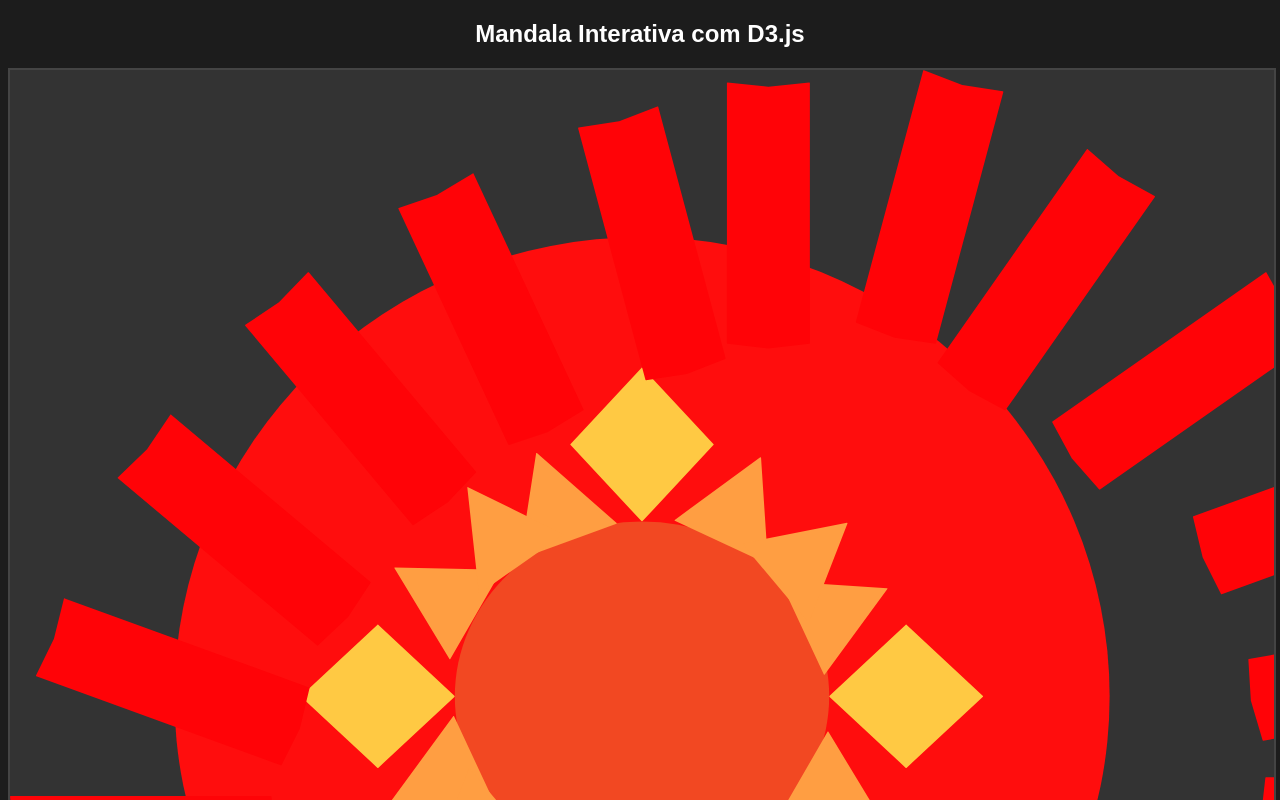
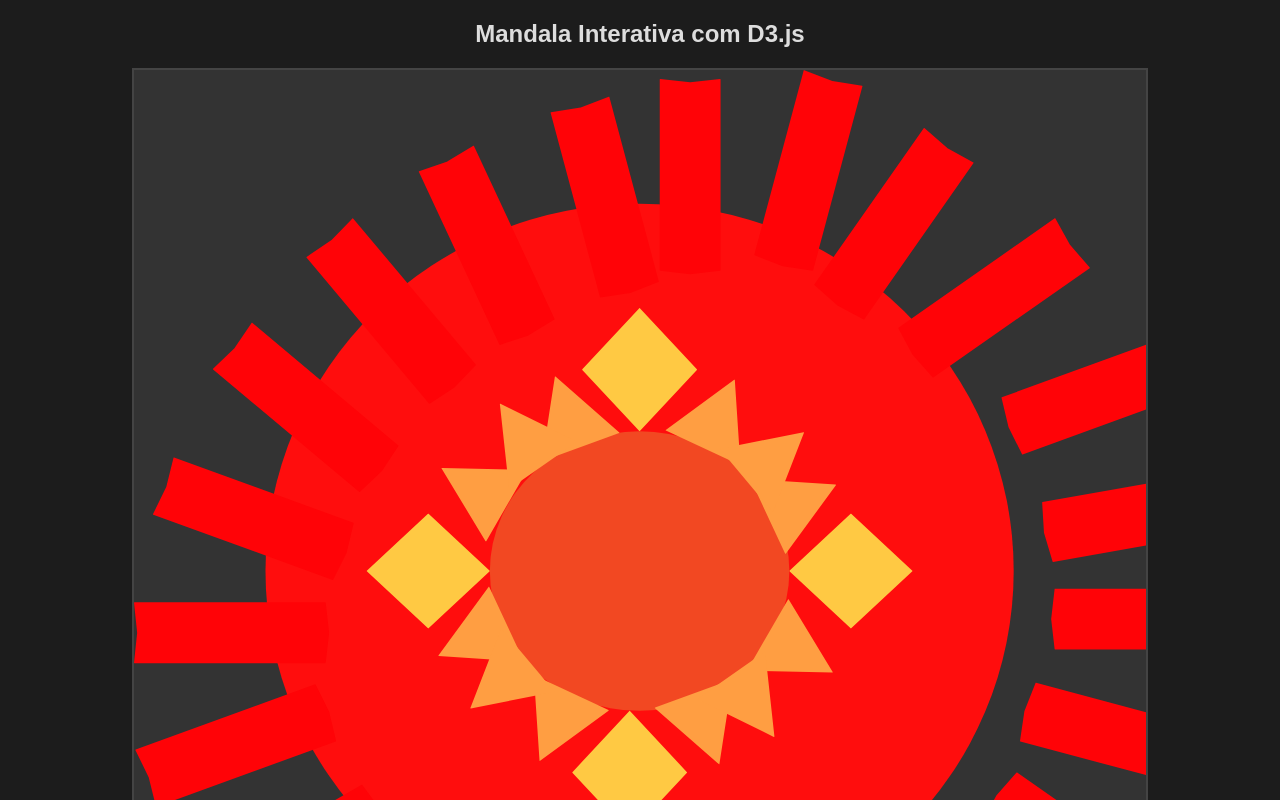
Before and after one commit to lucasrjorge/ponderada_ux2, a plain HTML site: page index.html in a window 1280 px wide. Shown: the top 800 px of the page. Drawn offline with nearby package versions, Linux system fonts and the light colour scheme.

Commit message:
Update index.html

```diff
--- a/index.html
+++ b/index.html
@@ -17,8 +17,13 @@
             border: 2px solid #444;
             background-color: #333;
             display: block;
-            max-width: 100%;
+            max-width: 80%;
             height: auto;
+        }
+
+        h2 {
+            margin-top: 20px;
+            color: #ddd;
         }
     </style>
 </head>
@@ -37,45 +42,56 @@
             const svg = d3.select("svg");
 
             // 💡 Função de Zoom e Pan
-            svg.call(d3.zoom()
+            const zoom = d3.zoom()
                 .scaleExtent([0.5, 5])
-                .on("zoom", function(event) {
+                .on("zoom", function (event) {
                     svg.attr("transform", event.transform);
-                }));
+                });
 
-            // 💡 Função de Pulsação para as Pétalas
+            svg.call(zoom);
+
+            // 💡 Função de Animação Pulsante
             function pulsar(element) {
                 d3.select(element)
                     .transition()
                     .duration(1000)
-                    .attr("transform", "scale(1.2)")
+                    .attr("transform", "scale(1.1)")
                     .transition()
                     .duration(1000)
                     .attr("transform", "scale(1)")
                     .on("end", () => pulsar(element));
             }
 
-            // 💡 Função de Animação de Altura das Pétalas
-            function animarPetala(element) {
-                d3.select(element)
-                    .transition()
-                    .duration(1000)
-                    .attr("height", parseFloat(d3.select(element).attr("height")) * 1.3)
-                    .transition()
-                    .duration(1000)
-                    .attr("height", parseFloat(d3.select(element).attr("height")) / 1.3)
-                    .on("end", () => animarPetala(element));
-            }
-
-            // 💡 Função de Rotação ao Clicar
+            // 💡 Função de Animação de Rotação
             function rotacionar(element) {
                 d3.select(element)
                     .transition()
                     .duration(2000)
-                    .attr("transform", "rotate(360)");
+                    .attr("transform", "rotate(360)")
+                    .on("end", () => d3.select(element).attr("transform", "rotate(0)"));
             }
 
-            // 💡 Função para Mudança de Cor ao Passar o Mouse
+            // 💡 Função de Arrastar com Drag
+            function dragstarted(event, d) {
+                d3.select(this).raise().attr("stroke", "black");
+            }
+
+            function dragged(event, d) {
+                d3.select(this)
+                    .attr("x", event.x)
+                    .attr("y", event.y);
+            }
+
+            function dragended(event, d) {
+                d3.select(this).attr("stroke", null);
+            }
+
+            const dragBehavior = d3.drag()
+                .on("start", dragstarted)
+                .on("drag", dragged)
+                .on("end", dragended);
+
+            // 💡 Função de Mudança de Cor ao Passar o Mouse
             function mudarCor(element, cor) {
                 d3.select(element)
                     .transition()
@@ -83,12 +99,12 @@
                     .attr("fill", cor);
             }
 
-            // 💡 Animação e Interação das Pétalas
+            // 💡 Interação e Animação das Pétalas
             svg.selectAll("[id^='petal']")
                 .each(function() {
-                    animarPetala(this);  // Animação de altura
-                    pulsar(this);        // Animação pulsante
+                    pulsar(this);  // Animação contínua
                 })
+                .call(dragBehavior)
                 .on("mouseover", function() {
                     mudarCor(this, "yellow");
                 })
@@ -96,7 +112,7 @@
                     mudarCor(this, "red");
                 });
 
-            // 💡 Animação e Interação dos Triângulos
+            // 💡 Interação e Animação dos Triângulos
             svg.selectAll("[id^='triangle']")
                 .on("click", function() {
                     rotacionar(this);
@@ -108,29 +124,43 @@
                     mudarCor(this, "yellow");
                 });
 
-            // 💡 Animação e Interação dos Losangos
+            // 💡 Interação e Animação dos Losangos
             svg.selectAll("[id^='losangle']")
+                .on("click", function() {
+                    rotacionar(this);
+                })
                 .on("mouseover", function() {
                     mudarCor(this, "blue");
                 })
                 .on("mouseout", function() {
                     mudarCor(this, "yellow");
-                })
+                });
+
+            // 💡 Interação e Animação dos Círculos Centrais (Balls)
+            svg.selectAll("[id^='ball']")
                 .on("click", function() {
                     rotacionar(this);
-                });
-
-            // 💡 Animação e Interação dos Círculos Centrais (Balls)
-            svg.selectAll("[id^='ball']")
+                })
                 .on("mouseover", function() {
                     mudarCor(this, "white");
                 })
                 .on("mouseout", function() {
                     mudarCor(this, "orange");
-                })
-                .on("click", function() {
-                    rotacionar(this);
                 });
+
+            // 💡 QuadTree para Seleção Otimizada
+            const quadTree = d3.quadtree()
+                .x(d => parseFloat(d3.select(d).attr("cx")))
+                .y(d => parseFloat(d3.select(d).attr("cy")))
+                .addAll(svg.selectAll("circle").nodes());
+
+            svg.on("click", function(event) {
+                const [mx, my] = d3.pointer(event);
+                const found = quadTree.find(mx, my);
+                if (found) {
+                    mudarCor(found, "cyan");
+                }
+            });
         });
     </script>
 </body>
```
